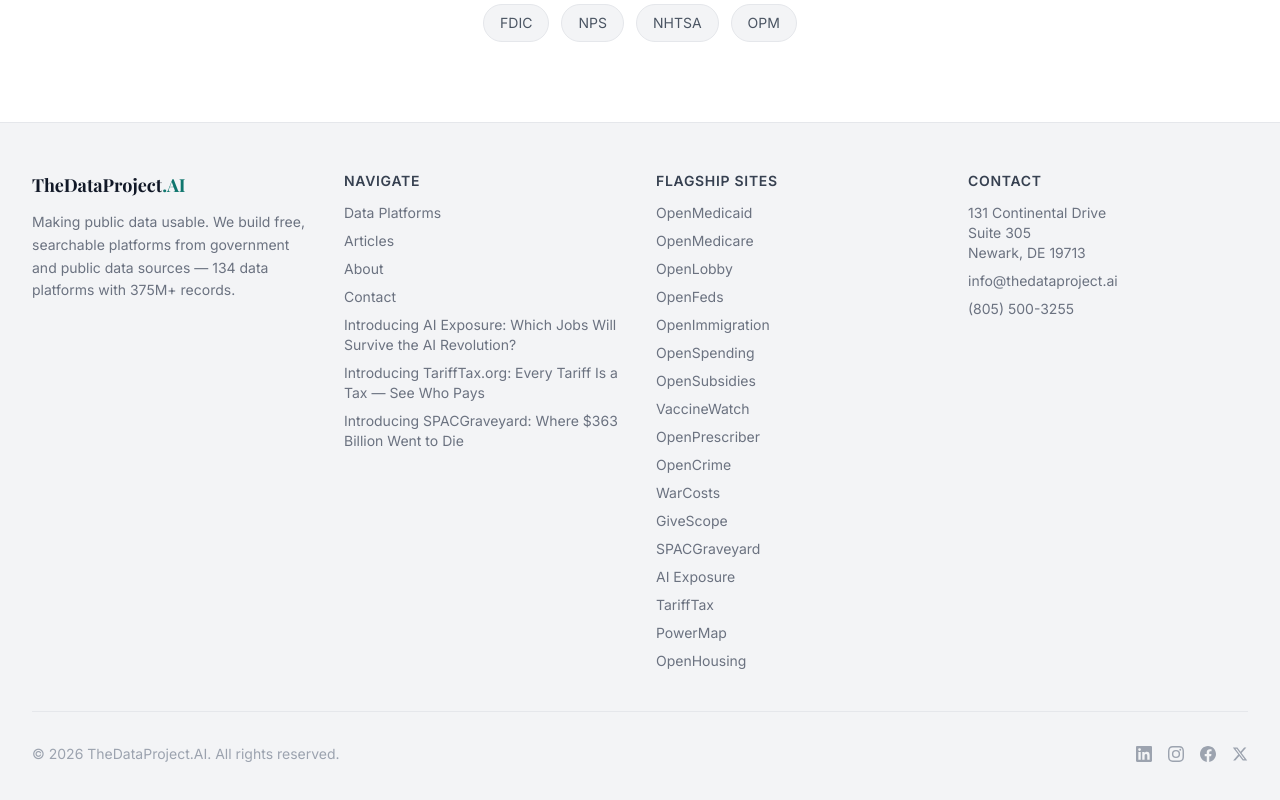
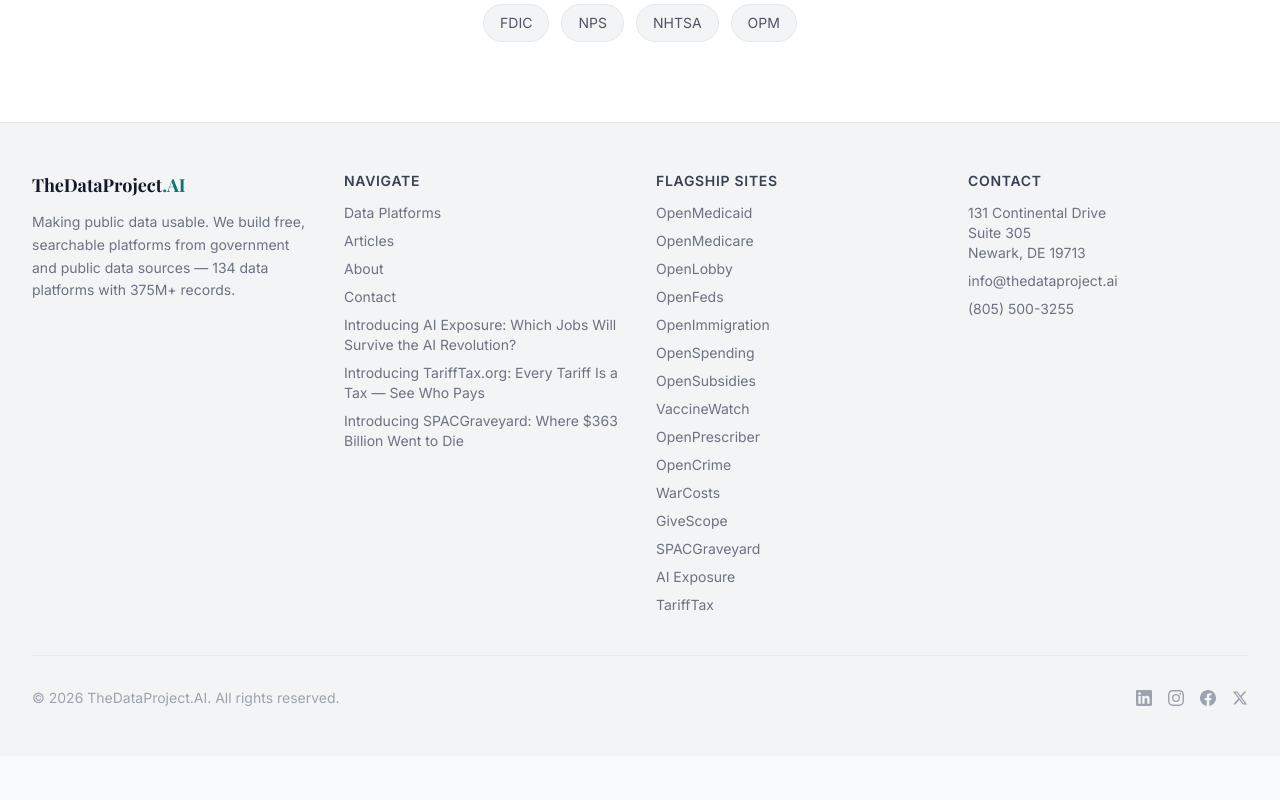
Before and after one commit to kianbob/thedataproject-site, a Next.js app: page / in a window 1280 px wide. Shown: the part 4460-5260 px from the top of the page. After the commit the page ends 5216 px from the top, so only its background shows below. Built offline with nearby package versions, Linux system fonts and the light colour scheme; a web font is replaced by a local one.

Commit message:
remove non-live sites from footer

```diff
--- a/src/components/Footer.tsx
+++ b/src/components/Footer.tsx
@@ -53,8 +53,6 @@
               <a href="https://www.spacgraveyard.com" target="_blank" rel="noopener noreferrer" className="block text-gray-500 hover:text-teal-700 text-sm transition-colors">SPACGraveyard</a>
               <a href="https://www.aiexposure.org" target="_blank" rel="noopener noreferrer" className="block text-gray-500 hover:text-teal-700 text-sm transition-colors">AI Exposure</a>
               <a href="https://www.tarifftax.org" target="_blank" rel="noopener noreferrer" className="block text-gray-500 hover:text-teal-700 text-sm transition-colors">TariffTax</a>
-              <a href="https://powermap-app.vercel.app" target="_blank" rel="noopener noreferrer" className="block text-gray-500 hover:text-teal-700 text-sm transition-colors">PowerMap</a>
-              <a href="https://openhousing-app.vercel.app" target="_blank" rel="noopener noreferrer" className="block text-gray-500 hover:text-teal-700 text-sm transition-colors">OpenHousing</a>
             </div>
           </div>
           <div>
```
